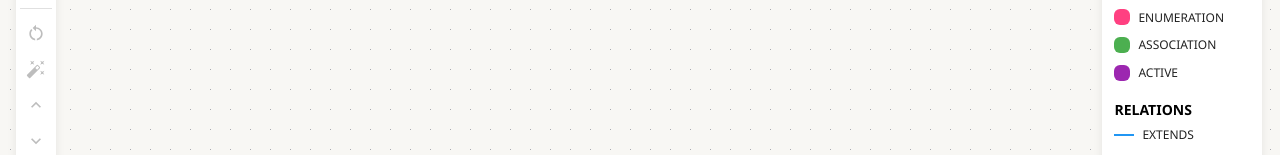
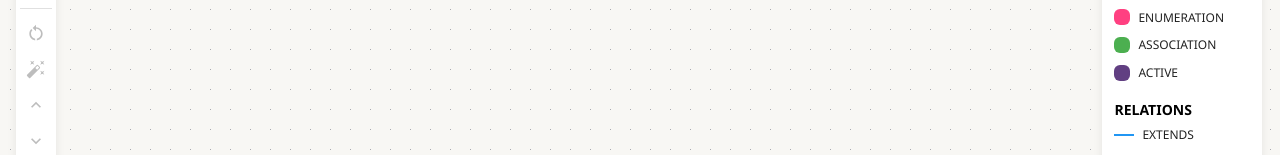
Before and after one commit to mvnkoo/modvis, a React (Vite) app: page / in a window 1280 px wide. Shown: the part 345-500 px from the top of the page. Built offline with nearby package versions, Linux system fonts and the light colour scheme.

Commit message:
chore(ui): tune defaults
Default accent color #613F82 (Lila preset + scheme fallbacks),
hover-preview off by default.

```diff
--- a/src/common/components/Settings.tsx
+++ b/src/common/components/Settings.tsx
@@ -17,7 +17,7 @@ import { useSettings } from '../settings/SettingsContext';
 
 const ACCENT_PRESETS: { label: string; color: string }[] = [
   { label: 'Orange', color: '#e65a1a' },
-  { label: 'Lila', color: '#9c27b0' },
+  { label: 'Lila', color: '#613F82' },
   { label: 'Beton', color: '#6e7378' },
   { label: 'Haselnuss', color: '#8b5e3c' },
 ];
--- a/src/common/theme/ThemeContext.tsx
+++ b/src/common/theme/ThemeContext.tsx
@@ -48,7 +48,7 @@ export interface ThemeContextType {
   colors: ThemeColors;
 }
 
-const DEFAULT_ACCENT_COLOR = '#9c27b0';
+const DEFAULT_ACCENT_COLOR = '#613F82';
 const HEX_COLOR_RE = /^#[0-9a-fA-F]{6}$/;
 
 interface ThemeProviderProps {
@@ -71,7 +71,7 @@ const colorSchemes: Record<string, Record<string, any>> = {
     // Schema Explorer Farben (default)
     entity: '#2196f3',
     abstractEntity: '#1565c0',
-    selectedEntity: '#9c27b0',
+    selectedEntity: '#613F82',
     typeNode: '#ff4081',
     inheritance: '#2196f3',
     typeReference: '#ff4081',
@@ -122,7 +122,7 @@ const colorSchemes: Record<string, Record<string, any>> = {
     // Schema Explorer Farben
     entity: '#2196f3',
     abstractEntity: '#1565c0',
-    selectedEntity: '#9c27b0',
+    selectedEntity: '#613F82',
     typeNode: '#ff4081',
     inheritance: '#2196f3',
     typeReference: '#ff4081',
@@ -181,7 +181,7 @@ const colorSchemes: Record<string, Record<string, any>> = {
     // Schema Explorer Farben
     entity: '#2196f3',
     abstractEntity: '#1565c0',
-    selectedEntity: '#9c27b0',
+    selectedEntity: '#613F82',
     typeNode: '#ff4081',
     inheritance: '#2196f3',
     typeReference: '#ff4081',
--- a/src/features/ili-explorer/components/IliSchemaExplorer.tsx
+++ b/src/features/ili-explorer/components/IliSchemaExplorer.tsx
@@ -386,7 +386,7 @@ const Flow: React.FC = () => {
 
   const [hoveredClassId, setHoveredClassId] = useState<string | null>(null);
   const [tintHoverId, setTintHoverId] = useState<string | null>(null);
-  const [hoverPreviewEnabled, setHoverPreviewEnabled] = useState(true);
+  const [hoverPreviewEnabled, setHoverPreviewEnabled] = useState(false);
   const previewDelayRef = useRef<ReturnType<typeof setTimeout> | null>(null);
   const PREVIEW_DELAY_MS = 500;
 
```
Also changed, not shown: 1 other file (tests, documents, lock files or other folders).
